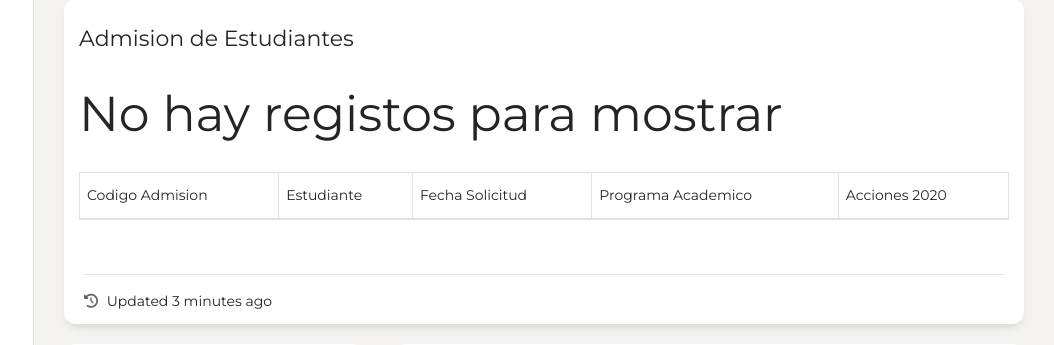
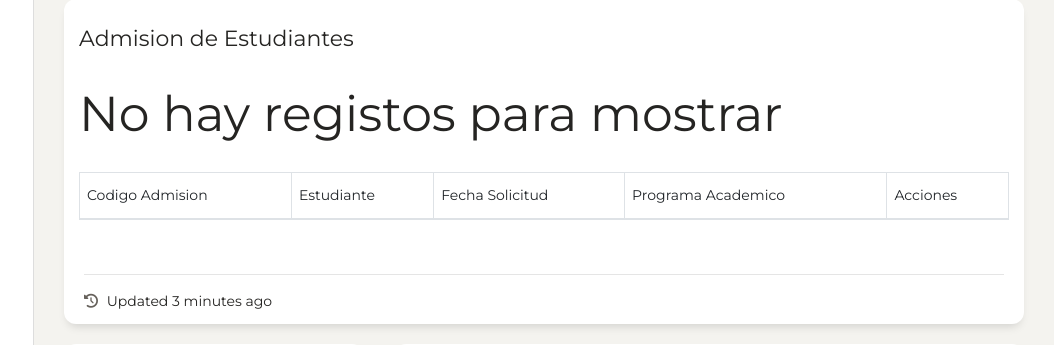
Before and after one commit to ervinPinargote/sisfucidi, a Django app: template sitefucidi/templates/admision/admision.html in a window 1280 px wide. Shown: the part 276-621 px from the top of the page, without its empty margins (226-1280 px from the left). Run offline with Django 3.2, Linux system fonts and the light colour scheme; the template is opened without the code that fills it, so the values that code supplies are empty; some libraries are stand-ins or nearby versions.

Commit message:
Devuelta a cambio orignal

```diff
--- a/sitefucidi/templates/admision/admision.html
+++ b/sitefucidi/templates/admision/admision.html
@@ -28,7 +28,7 @@
         <td>Estudiante</td>
         <td>Fecha Solicitud</td>
         <td>Programa Academico</td>
-        <td>Acciones 2020</td>
+        <td>Acciones</td>
     </tr>
     </thead>
 
```
